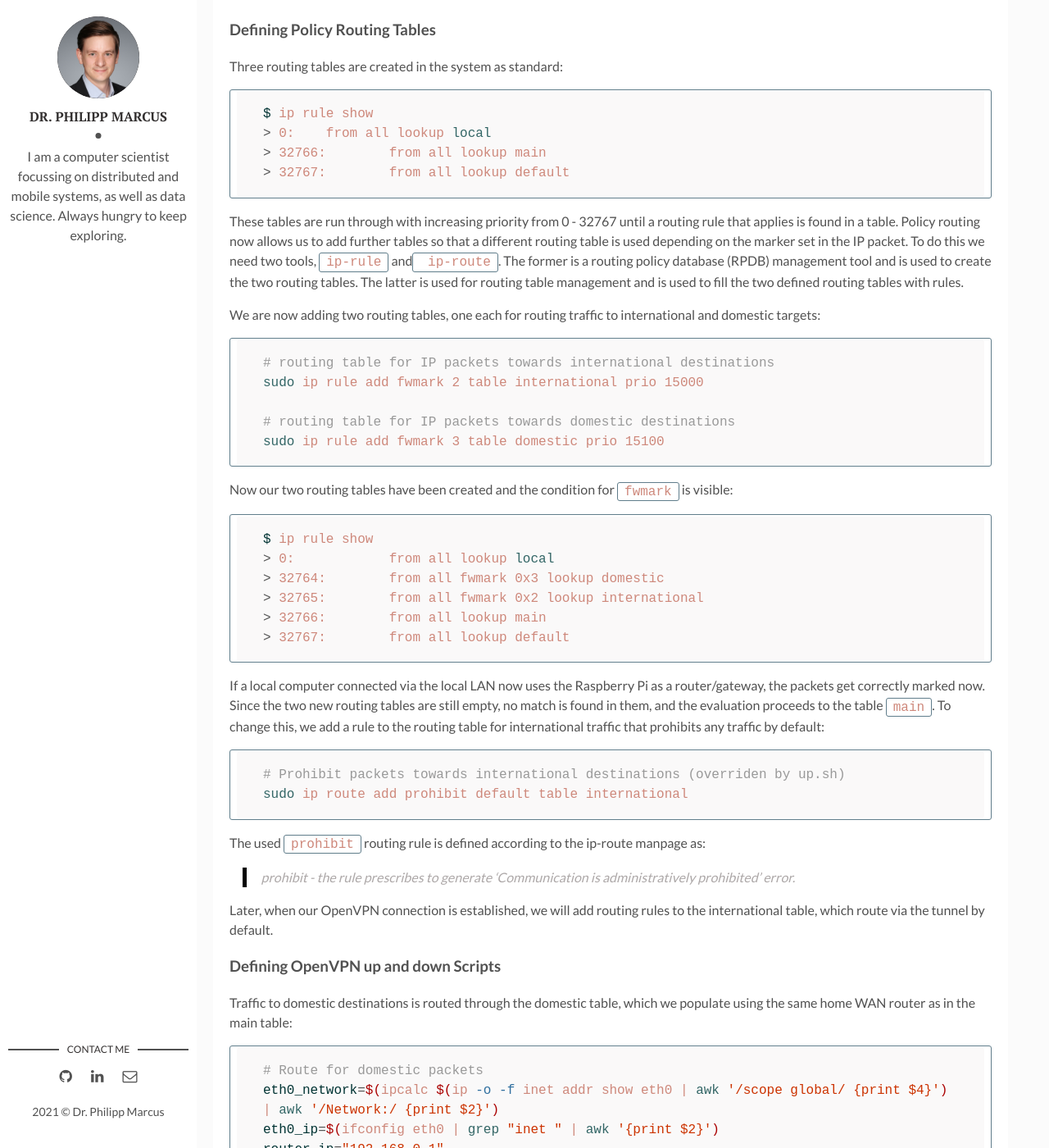
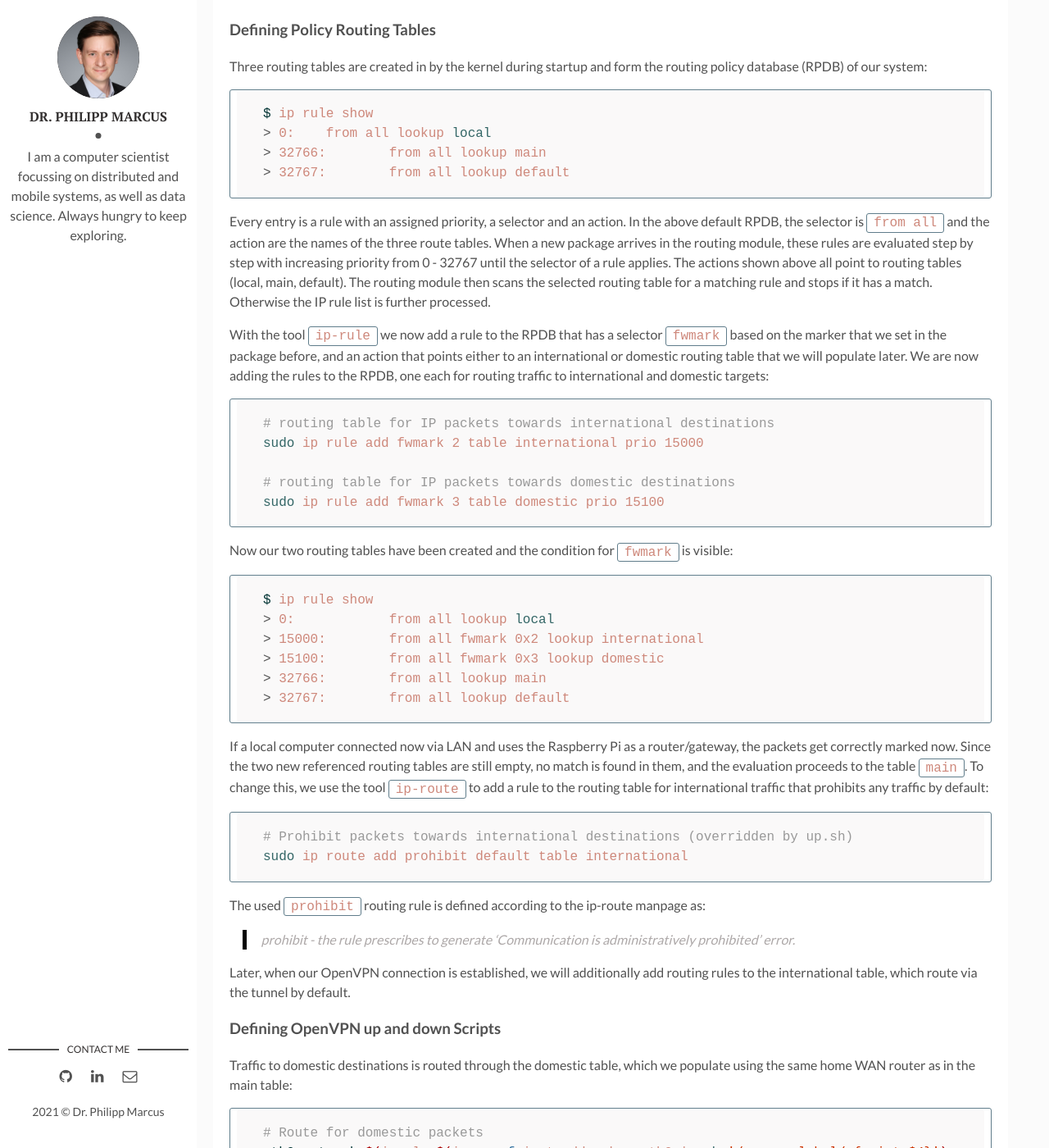
Before and after one commit to philippmarcus/philippmarcus.github.io, a Jekyll site: the page built from _posts/2021-01-01-vpn-policy-router.md, in a window 1280 px wide and 1400 px high, scrolled down 6863 px. Shown: the whole window at 82% size. Built offline with Jekyll 4.4.1, drawn with Linux system fonts in a browser that asks for light colours; comment, search, counter and statistics services are not loaded; some of the changed text lies outside the part shown.

Commit message:
fixed tyos and ip rule part

```diff
--- a/_posts/2021-01-01-vpn-policy-router.md
+++ b/_posts/2021-01-01-vpn-policy-router.md
@@ -210,7 +210,7 @@ Is the marker also applied to packets that are generated locally by the Raspberr
 
 ### Defining Policy Routing Tables
 
-Three routing tables are created in the system as standard:
+Three routing tables are created in by the kernel during startup and form the routing policy database (RPDB) of our system:
 
 ~~~shell
 $ ip rule show
@@ -219,9 +219,9 @@ $ ip rule show
 > 32767:	from all lookup default
 ~~~
 
-These tables are run through with increasing priority from 0 - 32767 until a routing rule that applies is found in a table. Policy routing now allows us to add further tables so that a different routing table is used depending on the marker set in the IP packet. To do this we need two tools, `ip-rule` and` ip-route`. The former is a routing policy database (RPDB) management tool and is used to create the two routing tables. The latter is used for routing table management and is used to fill the two defined routing tables with rules.
+Every entry is a rule with an assigned priority, a selector and an action. In the above default RPDB, the selector is `from all` and the action are the names of the three route tables. When a new package arrives in the routing module, these rules are evaluated step by step with increasing priority from 0 - 32767 until the selector of a rule applies. The actions shown above all point to routing tables (local, main, default). The routing module then scans the selected routing table for a matching rule and stops if it has a match. Otherwise the IP rule list is further processed.
 
-We are now adding two routing tables, one each for routing traffic to international and domestic targets:
+With the tool `ip-rule` we now add a rule to the RPDB that has a selector `fwmark` based on the marker that we set in the package before, and an action that points either to an international or domestic routing table that we will populate later. We are now adding the rules to the RPDB, one each for routing traffic to international and domestic targets:
 
 ~~~shell
 # routing table for IP packets towards international destinations
@@ -236,16 +236,16 @@ Now our two routing tables have been created and the condition for `fwmark` is v
 ~~~shell
 $ ip rule show
 > 0:		from all lookup local
-> 32764:	from all fwmark 0x3 lookup domestic
-> 32765:	from all fwmark 0x2 lookup international
+> 15000:	from all fwmark 0x2 lookup international
+> 15100:	from all fwmark 0x3 lookup domestic
 > 32766:	from all lookup main
 > 32767:	from all lookup default
 ~~~
 
-If a local computer connected via the local LAN now uses the Raspberry Pi as a router/gateway, the packets get correctly marked now. Since the two new routing tables are still empty, no match is found in them, and the evaluation proceeds to the table `main`. To change this, we add a rule to the routing table for international traffic that prohibits any traffic by default:
+If a local computer connected now via LAN and uses the Raspberry Pi as a router/gateway, the packets get correctly marked now. Since the two new referenced routing tables are still empty, no match is found in them, and the evaluation proceeds to the table `main`. To change this, we use the tool `ip-route` to add a rule to the routing table for international traffic that prohibits any traffic by default:
 
 ~~~ shell
-# Prohibit packets towards international destinations (overriden by up.sh)
+# Prohibit packets towards international destinations (overridden by up.sh)
 sudo ip route add prohibit default table international
 ~~~
 
@@ -253,7 +253,7 @@ The used `prohibit` routing rule is defined according to the ip-route manpage as
 
 > prohibit - the rule prescribes to generate 'Communication is administratively prohibited' error.
 
-Later, when our OpenVPN connection is established, we will add routing rules to the international table, which route via the tunnel by default.
+Later, when our OpenVPN connection is established, we will additionally add routing rules to the international table, which route via the tunnel by default.
 
 ### Defining OpenVPN up and down Scripts
 
@@ -323,7 +323,7 @@ Based on this figure, the routing processes are discussed below.
 Based on the above figure, the following flow results for outgoing packages to international destinations:
 
 - Packet arrives from PC in local network on eth0
-- (1): REROUTING mangle sets marker 2 on the package
+- (1): PREROUTING mangle sets marker 2 on the package
 - (2): IP-Rule selects the table internationally and recognizes that the packet must be routed via tun0
 - (3): No special action.
 - (4): SNAT is applied to the packets and written to the tun0 device
@@ -389,7 +389,7 @@ It has also proven helpful to check the routing tables on the clients to see whe
 
 ## Conclusion
 
-In this article, I presented my Rasperry Pi based solution for a VPN traffic split router. The Raspberry Pi coexists as a router in the same subnet as the WAN internet router and can be used as a router by individual devices if required. The traffic split functionality separates outgoing routing traffic based on the country in which the destination is located, with domestic and international destinations being distinguished. IPTables was used to mark IP packets with the correct marker. Separate routing tables with policy routing were created for domestic and international destinations and selected based on that marker. Traffic to international destinations is routed via the OpenVPN tunnel and traffic to domestic destinations is routed via the normal WAN internet router in the same subnet.
+In this article, I presented my Raspberry Pi based solution for a VPN traffic split router. The Raspberry Pi coexists as a router in the same subnet as the WAN internet router and can be used as a router by individual devices if required. The traffic split functionality separates outgoing routing traffic based on the country in which the destination is located, with domestic and international destinations being distinguished. IPTables was used to mark IP packets with the correct marker. Separate routing tables with policy routing were created for domestic and international destinations and selected based on that marker. Traffic to international destinations is routed via the OpenVPN tunnel and traffic to domestic destinations is routed via the normal WAN internet router in the same subnet.
 
 The solution now allows domestic websites to be accessed via a faster, direct connection and international websites via VPN to circumvent geolocation access restrictions.
 
```
Also changed, not shown: other parts of _posts/2021-01-01-vpn-policy-router.md (+3 -3 lines).
